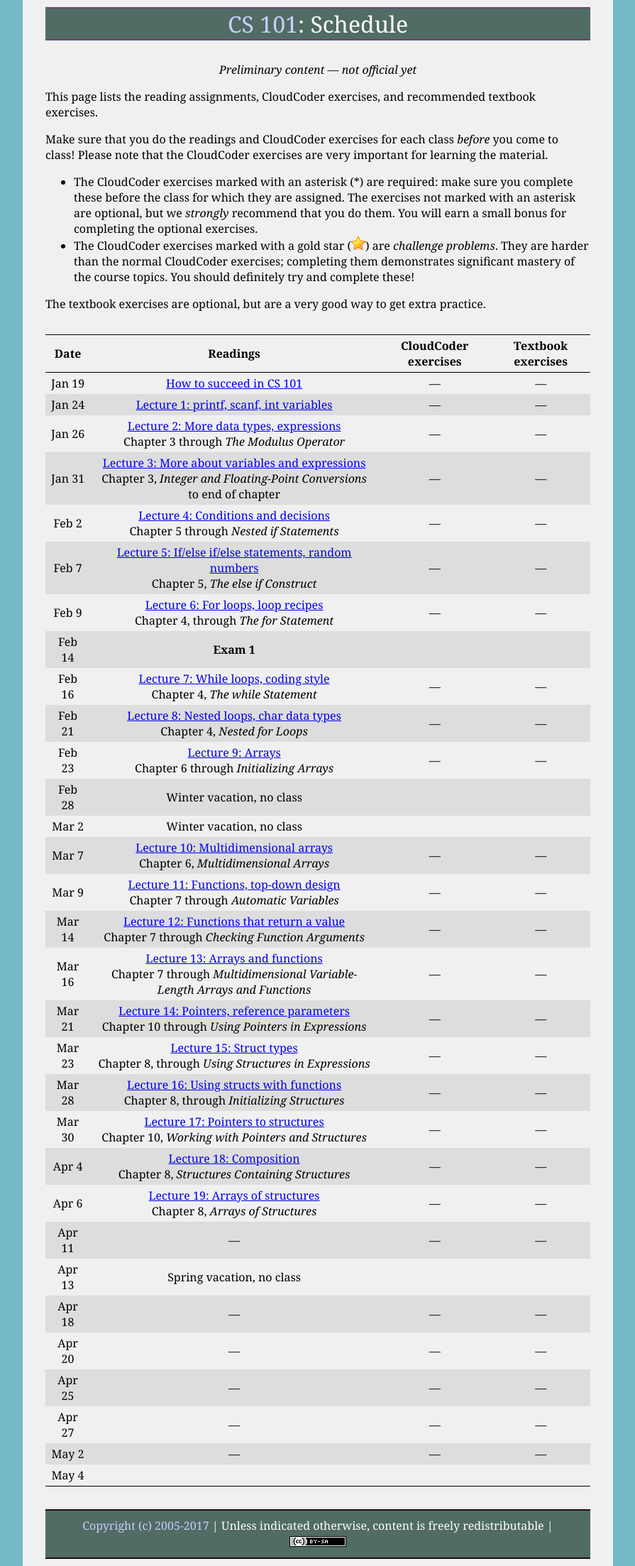
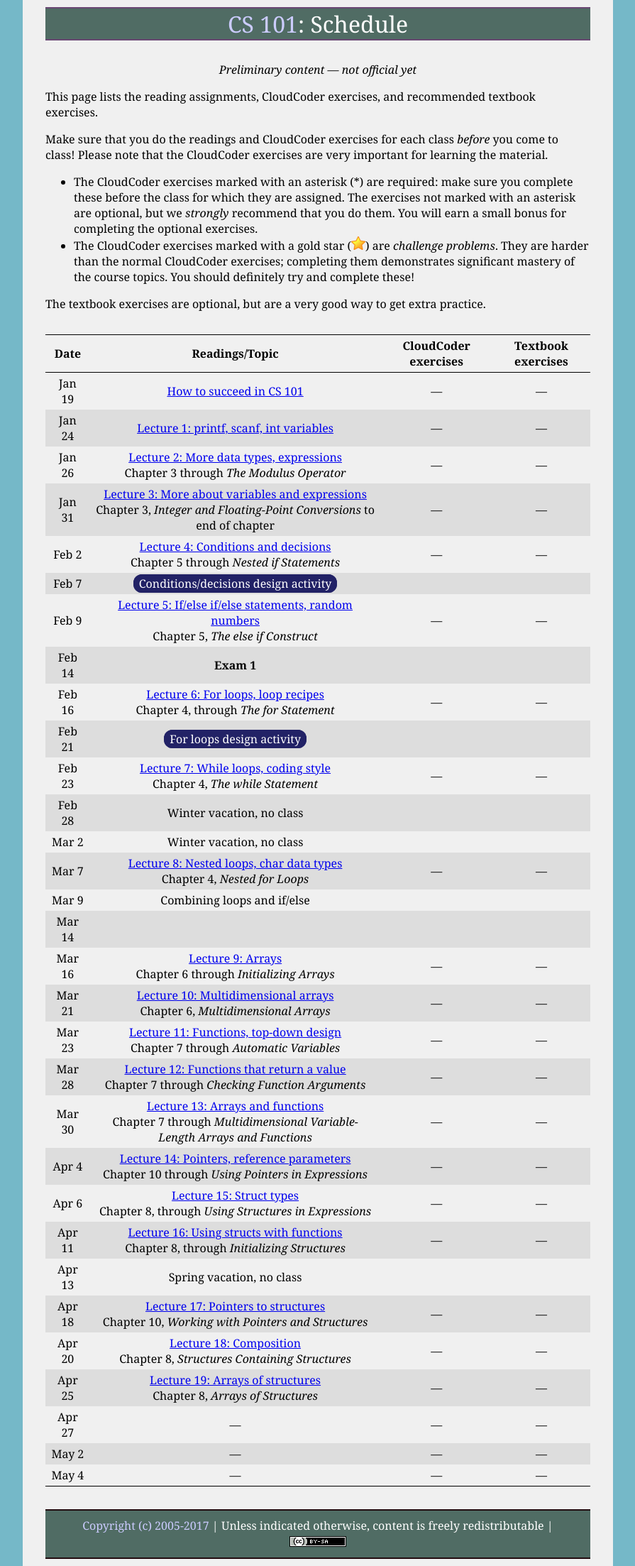
Before and after one commit to ycpcs/cs101-spring2017, a Jekyll site: the page built from schedule.md, in a window 1280 px wide. Shown: the whole page at 71% size, without its empty margins (192-1087 px from the left). Built offline with Jekyll 4.4.1, drawn with Linux system fonts in a browser that asks for light colours.

Commit message:
working on schedule

```diff
--- a/css/site.css
+++ b/css/site.css
@@ -192,3 +192,11 @@ dt {
 .sourceref {
 	font-size: 80%;
 }
+
+.activity {
+	background: #226;
+	color: white;
+	padding: 0px 6px;
+	border: 2px solid #226;
+	border-radius: 12px;
+}
--- a/schedule.md
+++ b/schedule.md
@@ -12,36 +12,36 @@ Make sure that you do the readings and CloudCoder exercises for each class *befo
 
 The textbook exercises are optional, but are a very good way to get extra practice.
 
-Date | Readings | CloudCoder exercises | Textbook exercises
+Date | Readings/Topic | CloudCoder exercises | Textbook exercises
 :----: | :--------: | :--------------------: | :------------------:
 Jan 19 | [How to succeed in CS 101](success.html) | &mdash; | &mdash;
 Jan 24 | [Lecture 1: printf, scanf, int variables](lectures/lecture01.html) | &mdash; | &mdash;
 Jan 26 | [Lecture 2: More data types, expressions](lectures/lecture02.html)<br>Chapter 3 through *The Modulus Operator* | &mdash; | &mdash;
 Jan 31 | [Lecture 3: More about variables and expressions](lectures/lecture03.html)<br>Chapter 3, *Integer and Floating-Point Conversions* to end of chapter | &mdash; | &mdash;
 Feb 2 | [Lecture 4: Conditions and decisions](lectures/lecture04.html)<br>Chapter 5 through *Nested if Statements* | &mdash; | &mdash;
-Feb 7 | [Lecture 5: If/else if/else statements, random numbers](lectures/lecture05.html)<br>Chapter 5, *The else if Construct* | &mdash; | &mdash;
-Feb 9 | [Lecture 6: For loops, loop recipes](lectures/lecture06.html)<br>Chapter 4, through *The for Statement* | &mdash; | &mdash;
+Feb 7 | <span class="activity">Conditions/decisions design activity</span>
+Feb 9 | [Lecture 5: If/else if/else statements, random numbers](lectures/lecture05.html)<br>Chapter 5, *The else if Construct* | &mdash; | &mdash;
 Feb 14 | **Exam 1**
-Feb 16 | [Lecture 7: While loops, coding style](lectures/lecture07.html)<br>Chapter 4, *The while Statement* | &mdash; | &mdash;
-Feb 21 | [Lecture 8: Nested loops, char data types](lectures/lecture08.html)<br>Chapter 4, *Nested for Loops* | &mdash; | &mdash;
-Feb 23 | [Lecture 9: Arrays](lectures/lecture09.html)<br>Chapter 6 through *Initializing Arrays* | &mdash; | &mdash;
+Feb 16 | [Lecture 6: For loops, loop recipes](lectures/lecture06.html)<br>Chapter 4, through *The for Statement* | &mdash; | &mdash;
+Feb 21 | <span class="activity">For loops design activity</span>
+Feb 23 | [Lecture 7: While loops, coding style](lectures/lecture07.html)<br>Chapter 4, *The while Statement* | &mdash; | &mdash;
 Feb 28 | Winter vacation, no class
 Mar 2 | Winter vacation, no class
-Mar 7 | [Lecture 10: Multidimensional arrays](lectures/lecture10.html)<br>Chapter 6, *Multidimensional Arrays* | &mdash; | &mdash;
-Mar 9 | [Lecture 11: Functions, top-down design](lectures/lecture11.html)<br>Chapter 7 through *Automatic Variables* | &mdash; | &mdash;
-Mar 14 | [Lecture 12: Functions that return a value](lectures/lecture12.html)<br>Chapter 7 through *Checking Function Arguments* | &mdash; | &mdash;
-Mar 16 | [Lecture 13: Arrays and functions](lectures/lecture13.html)<br>Chapter 7 through *Multidimensional Variable-Length Arrays and Functions* | &mdash; | &mdash;
-Mar 21 | [Lecture 14: Pointers, reference parameters](lectures/lecture14.html)<br>Chapter 10 through *Using Pointers in Expressions* | &mdash; | &mdash;
-Mar 23 | [Lecture 15: Struct types](lectures/lecture15.html)<br>Chapter 8, through *Using Structures in Expressions* | &mdash; | &mdash;
-Mar 28 | [Lecture 16: Using structs with functions](lectures/lecture16.html)<br>Chapter 8, through *Initializing Structures* | &mdash; | &mdash;
-Mar 30 | [Lecture 17: Pointers to structures](lectures/lecture17.html)<br>Chapter 10, *Working with Pointers and Structures* | &mdash; | &mdash;
-Apr 4 | [Lecture 18: Composition](lectures/lecture18.html)<br>Chapter 8, *Structures Containing Structures* | &mdash; | &mdash;
-Apr 6 | [Lecture 19: Arrays of structures](lectures/lecture19.html)<br>Chapter 8, *Arrays of Structures* | &mdash; | &mdash;
-Apr 11 | &mdash; | &mdash; | &mdash;
+Mar 7 | [Lecture 8: Nested loops, char data types](lectures/lecture08.html)<br>Chapter 4, *Nested for Loops* | &mdash; | &mdash;
+Mar 9 | Combining loops and if/else
+Mar 14 |
+Mar 16 | [Lecture 9: Arrays](lectures/lecture09.html)<br>Chapter 6 through *Initializing Arrays* | &mdash; | &mdash;
+Mar 21 | [Lecture 10: Multidimensional arrays](lectures/lecture10.html)<br>Chapter 6, *Multidimensional Arrays* | &mdash; | &mdash;
+Mar 23 | [Lecture 11: Functions, top-down design](lectures/lecture11.html)<br>Chapter 7 through *Automatic Variables* | &mdash; | &mdash;
+Mar 28 | [Lecture 12: Functions that return a value](lectures/lecture12.html)<br>Chapter 7 through *Checking Function Arguments* | &mdash; | &mdash;
+Mar 30 | [Lecture 13: Arrays and functions](lectures/lecture13.html)<br>Chapter 7 through *Multidimensional Variable-Length Arrays and Functions* | &mdash; | &mdash;
+Apr 4 | [Lecture 14: Pointers, reference parameters](lectures/lecture14.html)<br>Chapter 10 through *Using Pointers in Expressions* | &mdash; | &mdash;
+Apr 6 | [Lecture 15: Struct types](lectures/lecture15.html)<br>Chapter 8, through *Using Structures in Expressions* | &mdash; | &mdash;
+Apr 11 | [Lecture 16: Using structs with functions](lectures/lecture16.html)<br>Chapter 8, through *Initializing Structures* | &mdash; | &mdash;
 Apr 13 | Spring vacation, no class
-Apr 18 | &mdash; | &mdash; | &mdash;
-Apr 20 | &mdash; | &mdash; | &mdash;
-Apr 25 | &mdash; | &mdash; | &mdash;
+Apr 18 | [Lecture 17: Pointers to structures](lectures/lecture17.html)<br>Chapter 10, *Working with Pointers and Structures* | &mdash; | &mdash;
+Apr 20 | [Lecture 18: Composition](lectures/lecture18.html)<br>Chapter 8, *Structures Containing Structures* | &mdash; | &mdash;
+Apr 25 | [Lecture 19: Arrays of structures](lectures/lecture19.html)<br>Chapter 8, *Arrays of Structures* | &mdash; | &mdash;
 Apr 27 | &mdash; | &mdash; | &mdash;
 May 2 | &mdash; | &mdash; | &mdash;
-May 4 |
+May 4 | &mdash; | &mdash; | &mdash;
```
